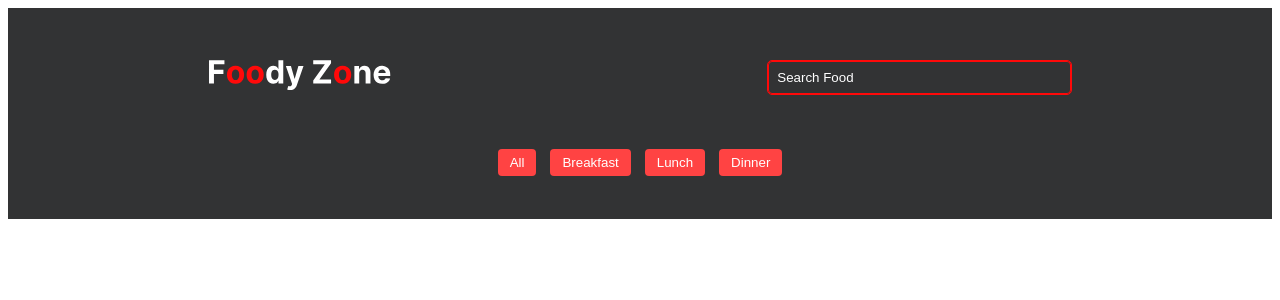
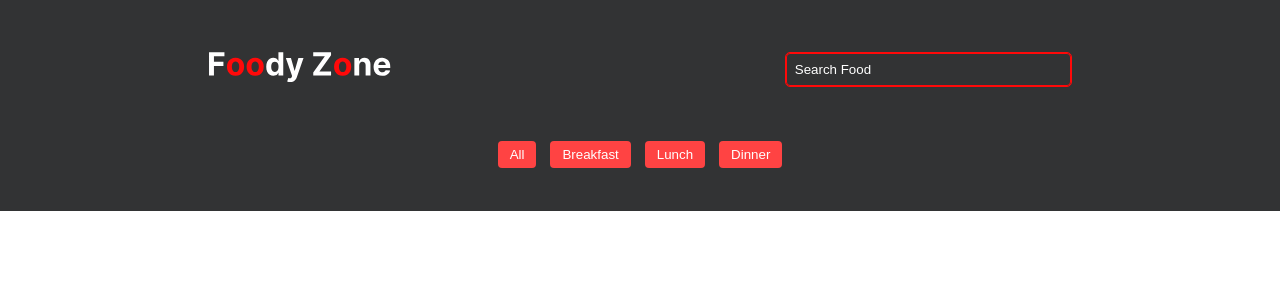
Before and after one commit to kirtiiraghav/React-projects, a React (Vite) app in the folder Foody Zone/app/: page / in a window 1280 px wide. Shown: the top 300 px of the page. Built offline with nearby package versions, Linux system fonts and the light colour scheme.

Commit message:
apply global style using styled-components

```diff
--- a/Foody Zone/app/src/main.jsx
+++ b/Foody Zone/app/src/main.jsx
@@ -2,9 +2,19 @@ import { StrictMode } from 'react'
 import { createRoot } from 'react-dom/client'
 import App from './App.jsx'
 import './index.css'
+import { createGlobalStyle } from 'styled-components'
+
+const GlobalStyle = createGlobalStyle`
+    *{
+        box-sizing: border-box;
+        margin: 0;
+        padding: 0;
+    }
+`
 
 createRoot(document.getElementById('root')).render(
-  <StrictMode>
-    <App />
-  </StrictMode>,
+    <StrictMode>
+        <GlobalStyle />
+        <App />
+    </StrictMode>,
 )
```
